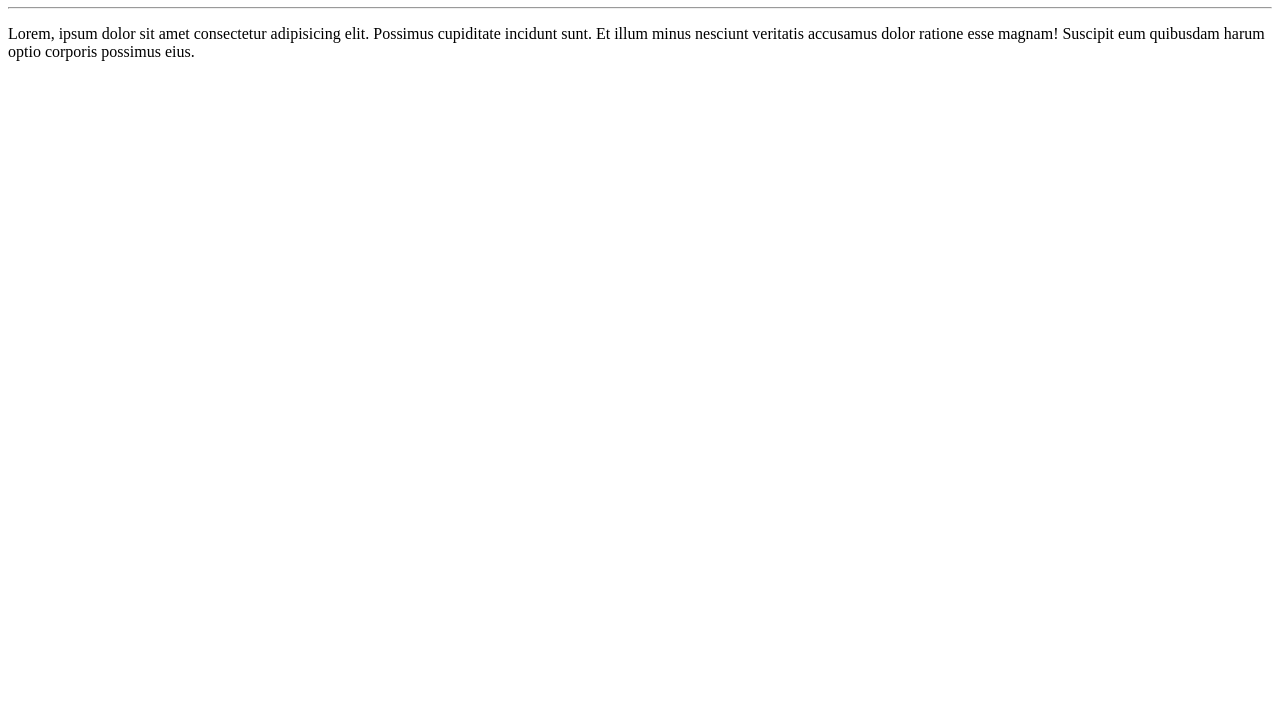
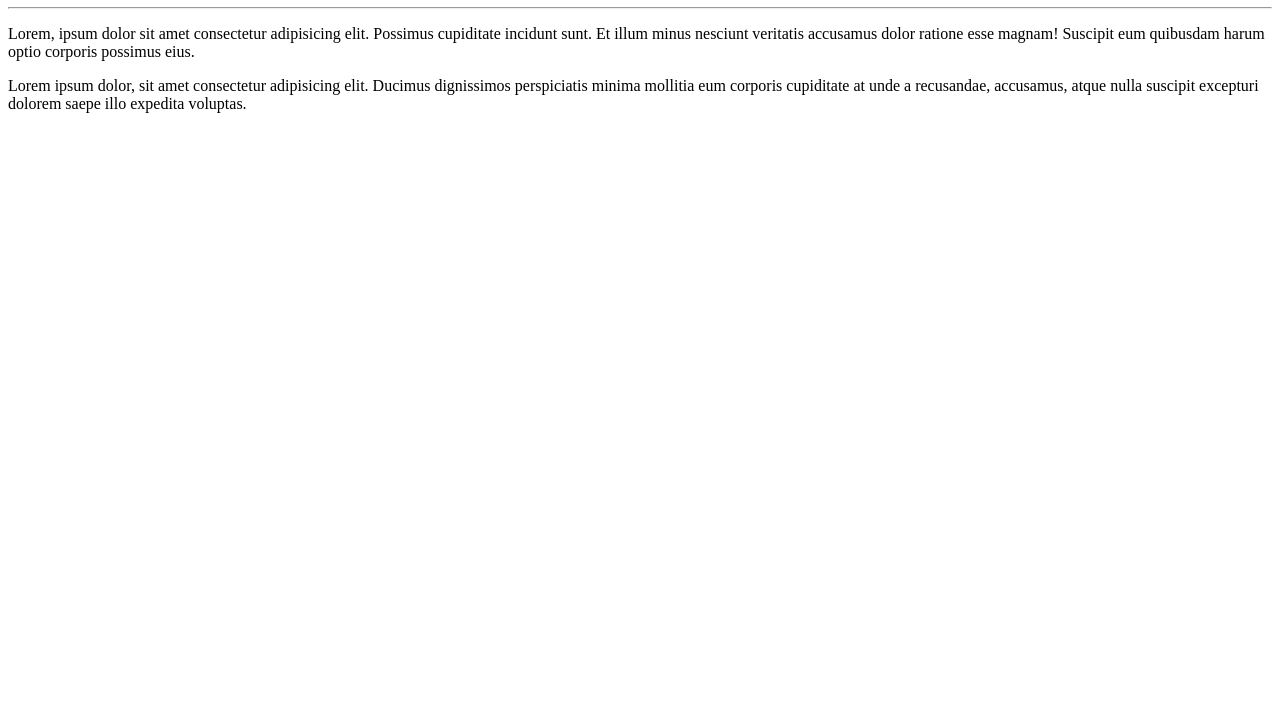
Before and after one commit to V-a11-cloud/HelloWord, a plain HTML site: page Site exemplo/index.html in a window 1280 px wide. Shown: the part 73-800 px from the top of the page. Drawn offline with Linux system fonts and the light colour scheme.

Commit message:
Adicionei mais um parágrafo

```diff
--- a/Site exemplo/index.html
+++ b/Site exemplo/index.html
@@ -9,6 +9,7 @@
     <h1>Olá, Mundo!</h1>
     <hr>
     <p>Lorem, ipsum dolor sit amet consectetur adipisicing elit. Possimus cupiditate incidunt sunt. Et illum minus nesciunt veritatis accusamus dolor ratione esse magnam! Suscipit eum quibusdam harum optio corporis possimus eius.</p>
+    <p>Lorem ipsum dolor, sit amet consectetur adipisicing elit. Ducimus dignissimos perspiciatis minima mollitia eum corporis cupiditate at unde a recusandae, accusamus, atque nulla suscipit excepturi dolorem saepe illo expedita voluptas.</p>
 
 </body>
 </html>
```
